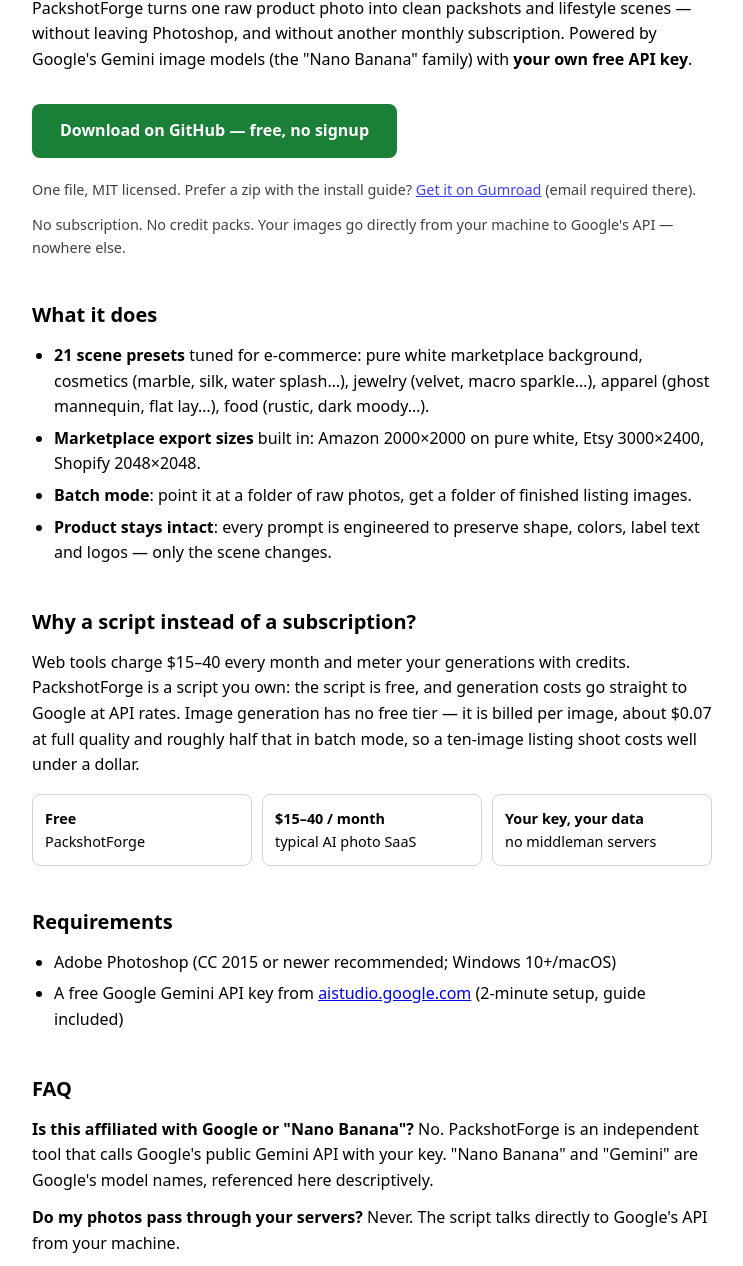
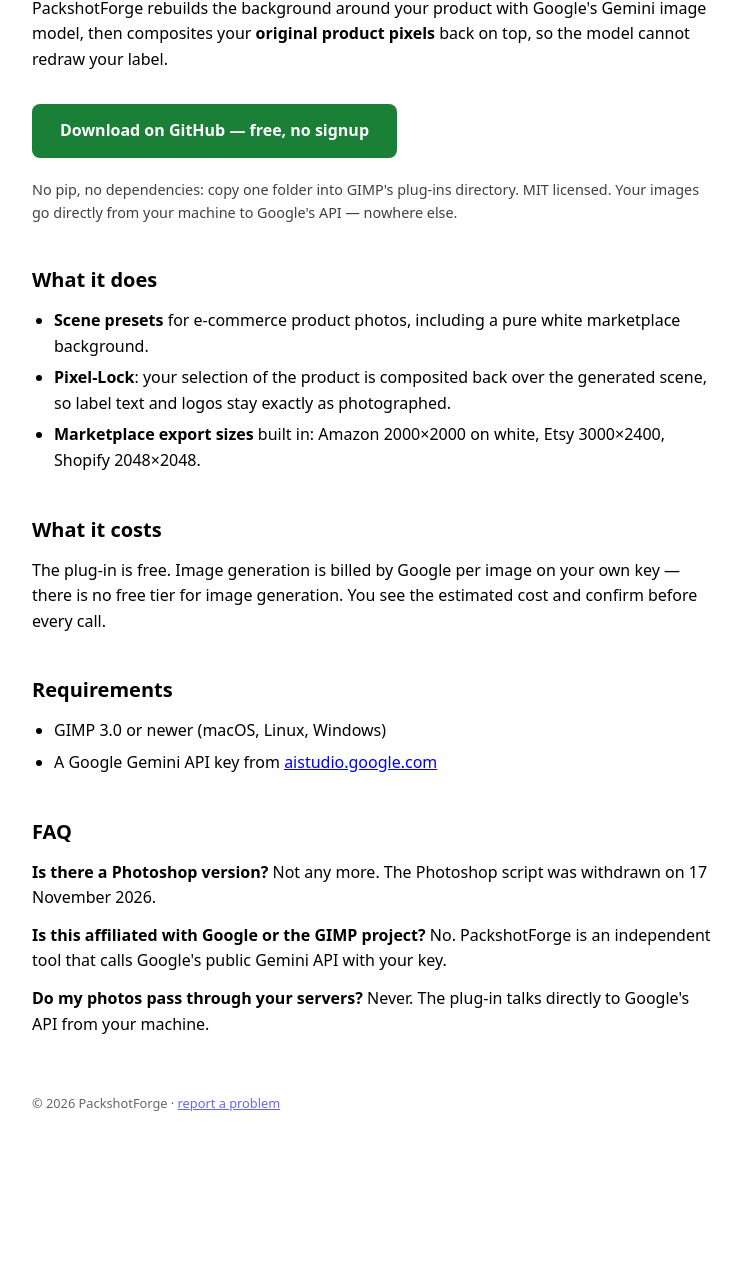
Before and after one commit to nsjokt/packshotforge-landing, a plain HTML site: page index.html in a window 1280 px wide. Shown: the part 175-1441 px from the top of the page, without its empty margins (268-1011 px from the left). After the commit the page ends 1337 px from the top, so only its background shows below. Drawn offline with Linux system fonts and the light colour scheme.

Commit message:
Landing: GIMP 3 plug-in only; Photoshop script and Gumroad link removed
Co-Authored-By: Claude Opus 5.5 <noreply@anthropic.com>
Claude-Session: https://claude.ai/code/session_012BAqZwUNPudhVTZTGBCVs6

```diff
--- a/index.html
+++ b/index.html
@@ -3,8 +3,8 @@
 <head>
   <meta charset="utf-8">
   <meta name="viewport" content="width=device-width, initial-scale=1">
-  <title>PackshotForge — AI Product Photos in Photoshop (works with Nano Banana)</title>
-  <meta name="description" content="Turn one raw product photo into marketplace-ready packshots inside Photoshop. 21 scene presets, Amazon/Etsy/Shopify export sizes, batch folders. Free Photoshop script — bring your own Gemini API key. No subscription, no credits.">
+  <title>PackshotForge — AI product photo backgrounds for GIMP 3</title>
+  <meta name="description" content="A free GIMP 3 plug-in that rebuilds the background of a product photo with Google's Gemini image model, then puts your original product pixels back on top so the label is never redrawn. No dependencies, bring your own API key.">
   <style>
     :root { color-scheme: light dark; }
     * { box-sizing: border-box; margin: 0; }
@@ -18,51 +18,41 @@
     .cta:hover { background: #166b2f; }
     ul { padding-left: 22px; margin-bottom: 12px; }
     li { margin-bottom: 6px; }
-    .grid { display: grid; grid-template-columns: repeat(auto-fit, minmax(160px, 1fr)); gap: 10px; margin: 16px 0; }
-    .card { border: 1px solid rgba(128,128,128,.35); border-radius: 8px; padding: 12px; font-size: .9rem; }
     .muted { opacity: .75; font-size: .9rem; }
     footer { margin-top: 56px; font-size: .8rem; opacity: .6; }
   </style>
 </head>
 <body>
 <main>
-  <p class="tag">Photoshop script · free · bring your own key</p>
-  <h1>Marketplace-ready product photos, generated inside Photoshop</h1>
-  <p>PackshotForge turns one raw product photo into clean packshots and lifestyle scenes — without leaving Photoshop, and without another monthly subscription. Powered by Google's Gemini image models (the "Nano Banana" family) with <b>your own free API key</b>.</p>
+  <p class="tag">GIMP 3 plug-in · free · bring your own key</p>
+  <h1>Product photo backgrounds, generated inside GIMP</h1>
+  <p>PackshotForge rebuilds the background around your product with Google's Gemini image model, then composites your <b>original product pixels</b> back on top, so the model cannot redraw your label.</p>
 
   <a class="cta" href="https://github.com/nsjokt/packshotforge">Download on GitHub — free, no signup</a>
-  <p class="muted">One file, MIT licensed. Prefer a zip with the install guide? <a href="https://joktnova.gumroad.com/l/packshotforge">Get it on Gumroad</a> (email required there).</p>
-  <p class="muted">No subscription. No credit packs. Your images go directly from your machine to Google's API — nowhere else.</p>
+  <p class="muted">No pip, no dependencies: copy one folder into GIMP's plug-ins directory. MIT licensed. Your images go directly from your machine to Google's API — nowhere else.</p>
 
   <h2>What it does</h2>
   <ul>
-    <li><b>21 scene presets</b> tuned for e-commerce: pure white marketplace background, cosmetics (marble, silk, water splash…), jewelry (velvet, macro sparkle…), apparel (ghost mannequin, flat lay…), food (rustic, dark moody…).</li>
-    <li><b>Marketplace export sizes</b> built in: Amazon 2000×2000 on pure white, Etsy 3000×2400, Shopify 2048×2048.</li>
-    <li><b>Batch mode</b>: point it at a folder of raw photos, get a folder of finished listing images.</li>
-    <li><b>Product stays intact</b>: every prompt is engineered to preserve shape, colors, label text and logos — only the scene changes.</li>
+    <li><b>Scene presets</b> for e-commerce product photos, including a pure white marketplace background.</li>
+    <li><b>Pixel-Lock</b>: your selection of the product is composited back over the generated scene, so label text and logos stay exactly as photographed.</li>
+    <li><b>Marketplace export sizes</b> built in: Amazon 2000×2000 on white, Etsy 3000×2400, Shopify 2048×2048.</li>
   </ul>
 
-  <h2>Why a script instead of a subscription?</h2>
-  <p>Web tools charge $15–40 every month and meter your generations with credits. PackshotForge is a script you own: the script is free, and generation costs go straight to Google at API rates. Image generation has no free tier — it is billed per image, about $0.07 at full quality and roughly half that in batch mode, so a ten-image listing shoot costs well under a dollar.</p>
-
-  <div class="grid">
-    <div class="card"><b>Free</b><br>PackshotForge</div>
-    <div class="card"><b>$15–40 / month</b><br>typical AI photo SaaS</div>
-    <div class="card"><b>Your key, your data</b><br>no middleman servers</div>
-  </div>
+  <h2>What it costs</h2>
+  <p>The plug-in is free. Image generation is billed by Google per image on your own key — there is no free tier for image generation. You see the estimated cost and confirm before every call.</p>
 
   <h2>Requirements</h2>
   <ul>
-    <li>Adobe Photoshop (CC 2015 or newer recommended; Windows 10+/macOS)</li>
-    <li>A free Google Gemini API key from <a href="https://aistudio.google.com">aistudio.google.com</a> (2-minute setup, guide included)</li>
+    <li>GIMP 3.0 or newer (macOS, Linux, Windows)</li>
+    <li>A Google Gemini API key from <a href="https://aistudio.google.com">aistudio.google.com</a></li>
   </ul>
 
   <h2>FAQ</h2>
-  <p><b>Is this affiliated with Google or "Nano Banana"?</b> No. PackshotForge is an independent tool that calls Google's public Gemini API with your key. "Nano Banana" and "Gemini" are Google's model names, referenced here descriptively.</p>
-  <p><b>Do my photos pass through your servers?</b> Never. The script talks directly to Google's API from your machine.</p>
-  <p><b>Refunds?</b> 14 days, no questions asked, via Gumroad.</p>
+  <p><b>Is there a Photoshop version?</b> Not any more. The Photoshop script was withdrawn on 17 November 2026.</p>
+  <p><b>Is this affiliated with Google or the GIMP project?</b> No. PackshotForge is an independent tool that calls Google's public Gemini API with your key.</p>
+  <p><b>Do my photos pass through your servers?</b> Never. The plug-in talks directly to Google's API from your machine.</p>
 
-  <footer>© 2026 PackshotForge · <a href="mailto:nsjokt@gmail.com">support</a></footer>
+  <footer>© 2026 PackshotForge · <a href="https://github.com/nsjokt/packshotforge/issues">report a problem</a></footer>
 </main>
 </body>
 </html>
```
